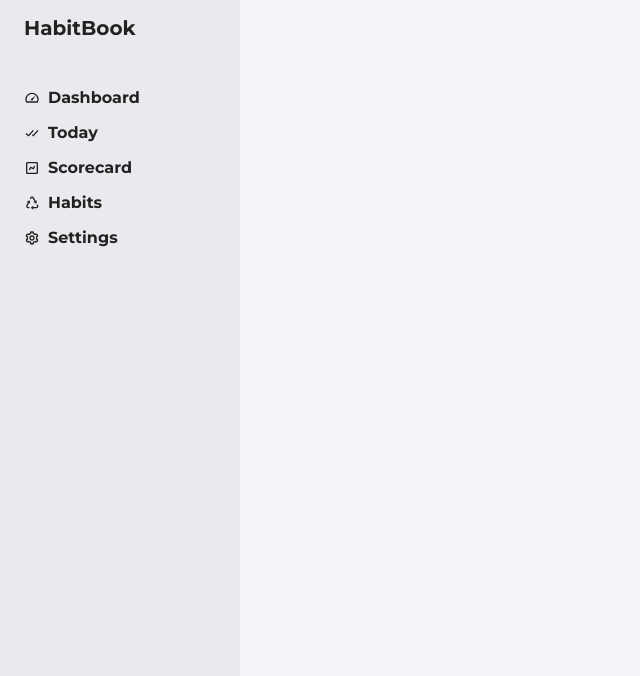
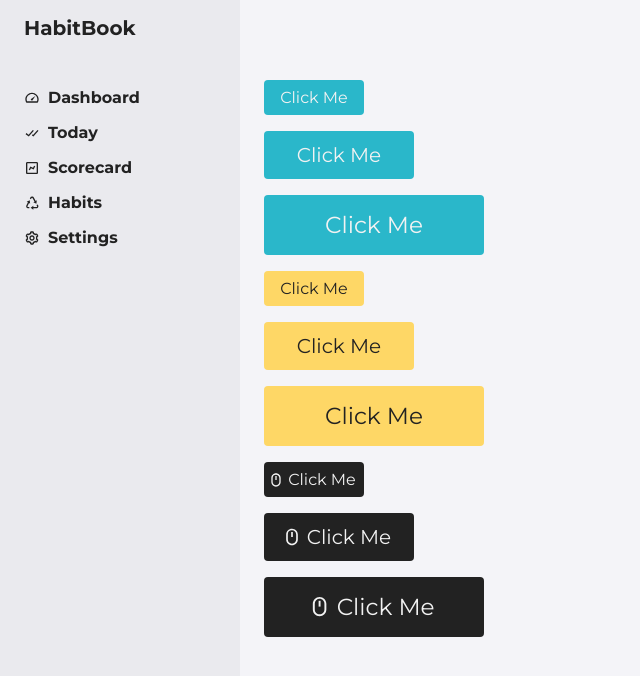
Before and after one commit to grantschulte/habit-book, a React app: page /playground in a window 1280 px wide. Shown: the top 676 px of the page, without its empty margins (0-640 px from the left). Built offline with nearby package versions, Linux system fonts and the light colour scheme.

Commit message:
Add Button component

```diff
--- a/src/App.tsx
+++ b/src/App.tsx
@@ -5,7 +5,7 @@ import { BrowserRouter as Router } from "react-router-dom";
 import { DateProvider } from "./context/DateContext";
 import { HabitProvider } from "./context/HabitContext";
 import { HabitHistoryProvider } from "./context/HabitHistoryContext";
-import theme from "./context/theme";
+import theme from "./constants/theme";
 import Logo from "./components/Logo";
 import Menu from "./components/Menu";
 import Routes from "./components/Routes";
--- /dev/null
+++ b/src/components/Button.tsx
@@ -0,0 +1,65 @@
+import React from "react";
+import styled from "styled-components";
+import {
+  BUTTON_PADDING,
+  BUTTON_FONT_SIZE,
+  BUTTON_WIDTH,
+} from "../constants/button-sizes";
+import { StyledButtonProps, ButtonProps } from "../types/ButtonTypes";
+import { percentageColor } from "../utils/css.utils";
+
+const StyledButton = styled.button<StyledButtonProps>`
+  display: flex;
+  align-items: center;
+  justify-content: center;
+  border: none;
+  font-family: ${(props) => props.theme.font.heading};
+  font-size: ${(props) =>
+    props.size ? BUTTON_FONT_SIZE[props.size] : BUTTON_FONT_SIZE.md};
+  font-weight: normal;
+  color: ${(props) =>
+    props.buttonType
+      ? props.theme.button[props.buttonType].text
+      : props.theme.color.white};
+  background-color: ${(props) =>
+    props.buttonType
+      ? props.theme.button[props.buttonType].background
+      : props.theme.color.primary};
+  padding: ${(props) =>
+    props.size ? BUTTON_PADDING[props.size] : BUTTON_PADDING.md};
+  min-width: ${(props) => (props.size ? BUTTON_WIDTH[props.size] : "100%")};
+  max-width: 100%;
+  border-radius: 4px;
+  cursor: pointer;
+
+  &:hover {
+    background-color: ${(props) =>
+      props.buttonType
+        ? percentageColor(props.theme.button[props.buttonType].background, 5)
+        : percentageColor(props.theme.color.primary, 5)};
+  }
+
+  &:active {
+    background-color: ${(props) =>
+      props.buttonType
+        ? percentageColor(props.theme.button[props.buttonType].background, -5)
+        : percentageColor(props.theme.color.primary, -5)};
+  }
+`;
+
+const StyledButtonIcon = styled.span`
+  font-size: inherit;
+  margin-right: 0.25em;
+  margin-left: -0.25em;
+`;
+
+const Button: React.FC<ButtonProps> = (props: ButtonProps) => {
+  return (
+    <StyledButton size={props.size} buttonType={props.buttonType} as={props.as}>
+      {props.icon && <StyledButtonIcon as={props.icon} />}
+      {props.children}
+    </StyledButton>
+  );
+};
+
+export default Button;
--- /dev/null
+++ b/src/components/PlaygroundPage.tsx
@@ -0,0 +1,54 @@
+import React from "react";
+import { BiMouse } from "react-icons/bi";
+import Button from "./Button";
+import Container from "./Container";
+
+const PlaygroundPage: React.FC = () => {
+  return (
+    <Container>
+      <div style={{ marginBottom: "1rem" }}>
+        <Button size="sm">Click Me</Button>
+      </div>
+      <div style={{ marginBottom: "1rem" }}>
+        <Button size="md">Click Me</Button>
+      </div>
+      <div style={{ marginBottom: "1rem" }}>
+        <Button size="lg">Click Me</Button>
+      </div>
+
+      <div style={{ marginBottom: "1rem" }}>
+        <Button size="sm" buttonType="secondary">
+          Click Me
+        </Button>
+      </div>
+      <div style={{ marginBottom: "1rem" }}>
+        <Button size="md" buttonType="secondary">
+          Click Me
+        </Button>
+      </div>
+      <div style={{ marginBottom: "1rem" }}>
+        <Button size="lg" buttonType="secondary">
+          Click Me
+        </Button>
+      </div>
+
+      <div style={{ marginBottom: "1rem" }}>
+        <Button size="sm" buttonType="tertiary" icon={BiMouse}>
+          Click Me
+        </Button>
+      </div>
+      <div style={{ marginBottom: "1rem" }}>
+        <Button size="md" buttonType="tertiary" icon={BiMouse}>
+          Click Me
+        </Button>
+      </div>
+      <div style={{ marginBottom: "1rem" }}>
+        <Button size="lg" buttonType="tertiary" icon={BiMouse}>
+          Click Me
+        </Button>
+      </div>
+    </Container>
+  );
+};
+
+export default PlaygroundPage;
--- a/src/components/Routes.tsx
+++ b/src/components/Routes.tsx
@@ -5,6 +5,7 @@ import RouteConfig from "../route-config";
 import TodayPage from "./TodayPage";
 import ScorecardPage from "./Scorecard/ScorecardPage";
 import HabitPage from "./HabitsPage";
+import PlaygroundPage from "./PlaygroundPage";
 
 const Routes: React.FC = () => {
   return (
@@ -22,6 +23,9 @@ const Routes: React.FC = () => {
         <HabitPage></HabitPage>
       </Route>
       <Route path={RouteConfig.settings.path}></Route>
+      <Route path="/playground">
+        <PlaygroundPage />
+      </Route>
     </Switch>
   );
 };
--- /dev/null
+++ b/src/constants/button-sizes.ts
@@ -0,0 +1,19 @@
+import { ButtonSizesConfig } from "../types/ButtonTypes";
+
+export const BUTTON_PADDING: ButtonSizesConfig = {
+  sm: "0.5rem",
+  md: "0.75rem",
+  lg: "1rem",
+};
+
+export const BUTTON_FONT_SIZE: ButtonSizesConfig = {
+  sm: "1rem",
+  md: "1.25rem",
+  lg: "1.45rem",
+};
+
+export const BUTTON_WIDTH: ButtonSizesConfig = {
+  sm: "100px",
+  md: "150px",
+  lg: "220px",
+};
--- a/src/context/theme.tsx
+++ b/src/constants/theme.ts
@@ -17,11 +17,25 @@ const theme: Theme = {
       success: "#22D386",
       error: "#BF1A2F",
       black: "#222222",
-      white: "#f2f2f2",
+      white: "#F2F2F2",
     },
     font: {
       body: "'Montserrat', sans-serif",
       heading: "'Montserrat', sans-serif",
+    },
+    button: {
+      primary: {
+        background: "#2AB7CA",
+        text: "#F2F2F2",
+      },
+      secondary: {
+        background: "#FED766",
+        text: "#222222",
+      },
+      tertiary: {
+        background: "#222222",
+        text: "#F2F2F2",
+      },
     },
   },
   dark: {
@@ -34,12 +48,26 @@ const theme: Theme = {
       success: "#26A96C",
       error: "#DA1B2B",
       black: "#222222",
-      white: "#f2f2f2",
+      white: "#F2F2F2",
     },
     font: {
       body: "'Montserrat', sans-serif",
       heading: "'Montserrat', sans-serif",
     },
+    button: {
+      primary: {
+        background: "#FB8500",
+        text: "#222222",
+      },
+      secondary: {
+        background: "#219EBC",
+        text: "#222222",
+      },
+      tertiary: {
+        background: "#219EBC",
+        text: "#222222",
+      },
+    },
   },
 };
 
--- /dev/null
+++ b/src/types/ButtonTypes.ts
@@ -0,0 +1,23 @@
+import { ReactChild } from "react";
+import { IconType } from "react-icons/lib";
+
+export type ButtonSizes = "sm" | "md" | "lg";
+export type ButtonType = "primary" | "secondary" | "tertiary";
+export type ButtonSizesConfig = {
+  sm: string;
+  md: string;
+  lg: string;
+};
+
+export type ButtonProps = {
+  as?: "button" | "a";
+  children?: ReactChild;
+  buttonType?: ButtonType;
+  size?: ButtonSizes;
+  icon?: IconType;
+};
+
+export type StyledButtonProps = {
+  size?: ButtonSizes;
+  buttonType?: ButtonType;
+};
--- a/src/types/styled.d.ts
+++ b/src/types/styled.d.ts
@@ -17,5 +17,11 @@ declare module "styled-components" {
       body: string;
       heading: string;
     };
+    button: {
+      [buttonType: string]: {
+        background: string;
+        text: string;
+      };
+    };
   }
 }
```
Also changed, not shown: src/components/Form/FormMessage.tsx (added, +7 -0 lines), src/components/Form/FormSection.tsx (added, +7 -0 lines), src/components/Form/Input.tsx (added, +7 -0 lines).
